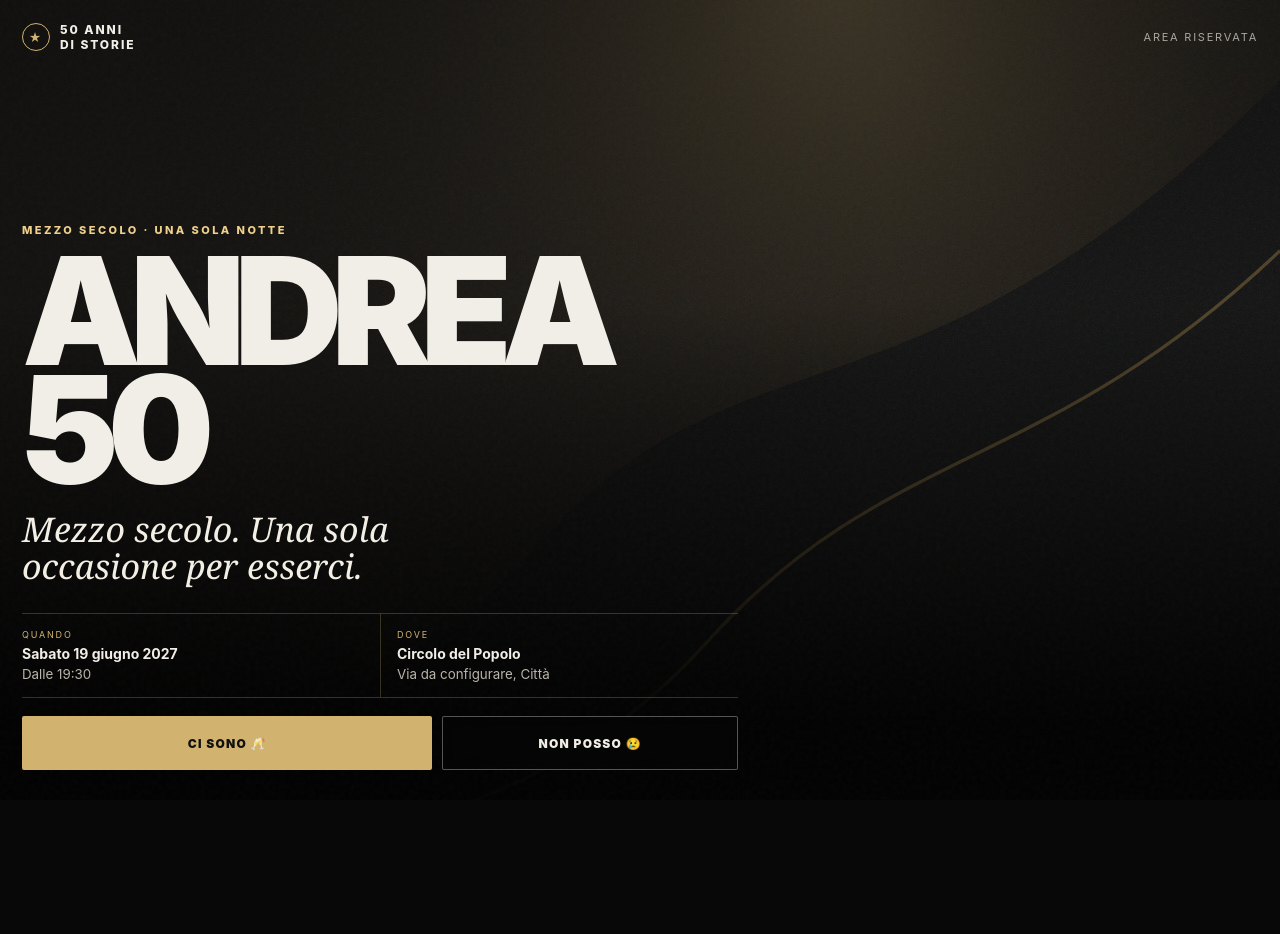
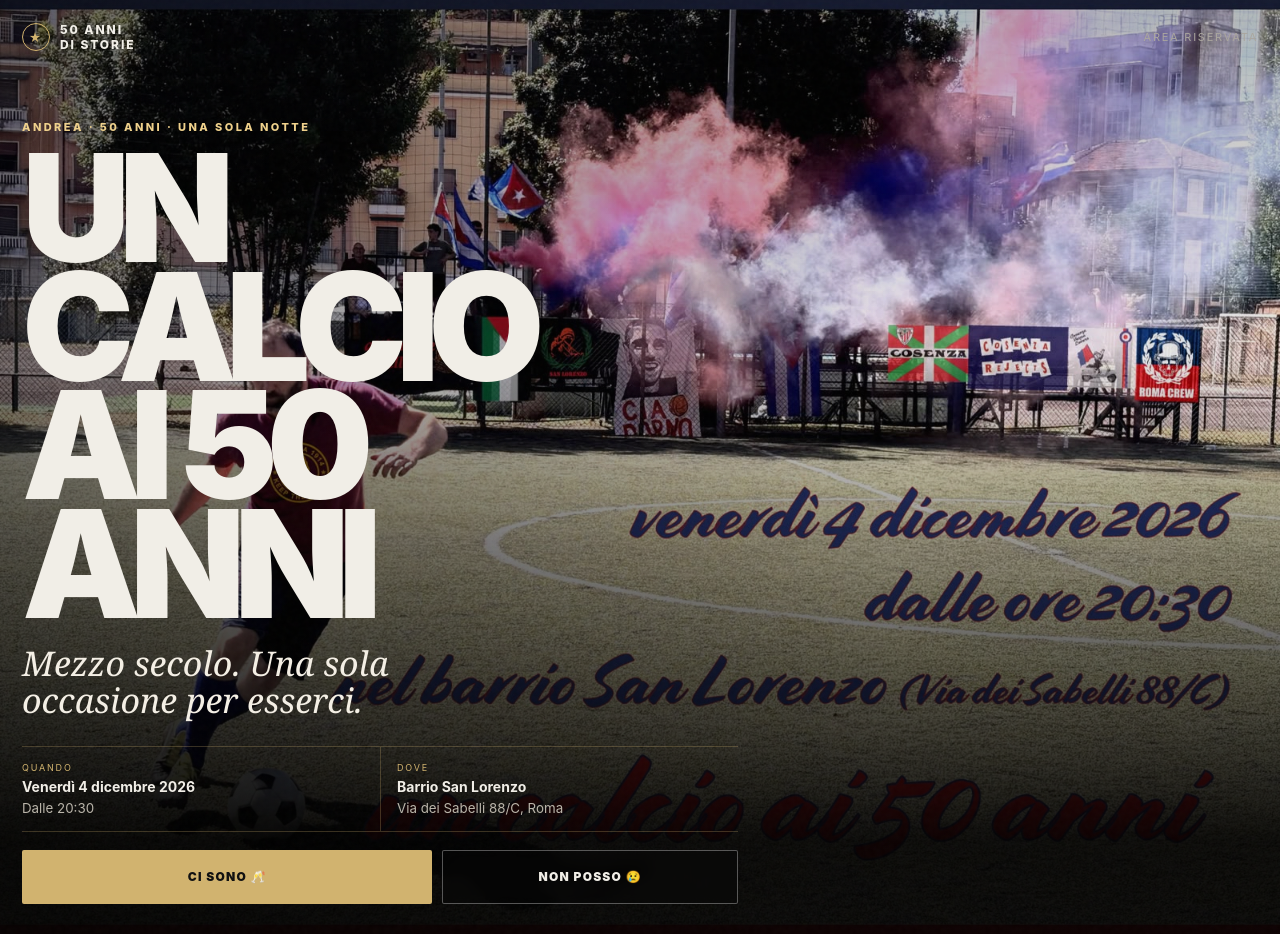
Before and after one commit to LuigiApp/un-calcio-ai-50-anni, a website built with Vite: page index.html in a window 1280 px wide. Before the commit the page ends 800 px from the top, so only its background shows below. Built offline with nearby package versions, Linux system fonts and the light colour scheme; no server answers.

Commit message:
Personalize Un calcio ai 50 anni invitation

```diff
--- a/index.html
+++ b/index.html
@@ -4,8 +4,8 @@
     <meta charset="UTF-8" />
     <meta name="viewport" content="width=device-width, initial-scale=1.0, viewport-fit=cover" />
     <meta name="theme-color" content="#0a0a0a" />
-    <meta name="description" content="Invito ai 50 anni di Andrea" />
-    <title>Andrea 50 — RSVP</title>
+    <meta name="description" content="Un calcio ai 50 anni — l’invito di Andrea" />
+    <title>Un calcio ai 50 anni — RSVP</title>
   </head>
   <body>
     <div id="app"></div>
--- a/package.json
+++ b/package.json
@@ -1,5 +1,5 @@
 {
-  "name": "andrea-50-rsvp",
+  "name": "un-calcio-ai-50-anni",
   "private": true,
   "version": "1.0.0",
   "type": "module",
--- a/src/config.js
+++ b/src/config.js
@@ -1,14 +1,14 @@
 export const EVENT = {
-  title: 'ANDREA 50',
-  eyebrow: 'MEZZO SECOLO · UNA SOLA NOTTE',
+  title: 'UN CALCIO AI 50 ANNI',
+  eyebrow: 'ANDREA · 50 ANNI · UNA SOLA NOTTE',
   tagline: 'Mezzo secolo. Una sola occasione per esserci.',
-  dateLabel: 'Sabato 19 giugno 2027',
-  timeLabel: 'Dalle 19:30',
-  isoStart: '2027-06-19T19:30:00+02:00',
-  isoEnd: '2027-06-20T01:30:00+02:00',
-  locationName: 'Circolo del Popolo',
-  locationAddress: 'Via da configurare, Città',
-  mapsUrl: '',
-  heroImage: './andrea-hero.svg',
-  calendarFilename: 'andrea-50.ics',
+  dateLabel: 'Venerdì 4 dicembre 2026',
+  timeLabel: 'Dalle 20:30',
+  isoStart: '2026-12-04T20:30:00+01:00',
+  isoEnd: '2026-12-05T01:30:00+01:00',
+  locationName: 'Barrio San Lorenzo',
+  locationAddress: 'Via dei Sabelli 88/C, Roma',
+  mapsUrl: 'https://www.bing.com/maps/search?mepi=57%7E%7EEmbedded%7ELargeMapLink&ty=18&v=2&sV=1&FORM=MIRE&q=Via+dei+Sabelli+88%2C+00185+Roma+RM%2C+Italia&ppois=41.8970461_12.5157033_Via+dei+Sabelli+88%2C+00185+Roma+RM%2C+Italia_%7E&cp=41.897046%7E12.515703&lvl=11&style=r',
+  heroImage: './andrea-san-lorenzo.jpeg',
+  calendarFilename: 'un-calcio-ai-50-anni.ics',
 };
```
Also changed, not shown: README.md, public/andrea-san-lorenzo.jpeg (added), 1 other file.
